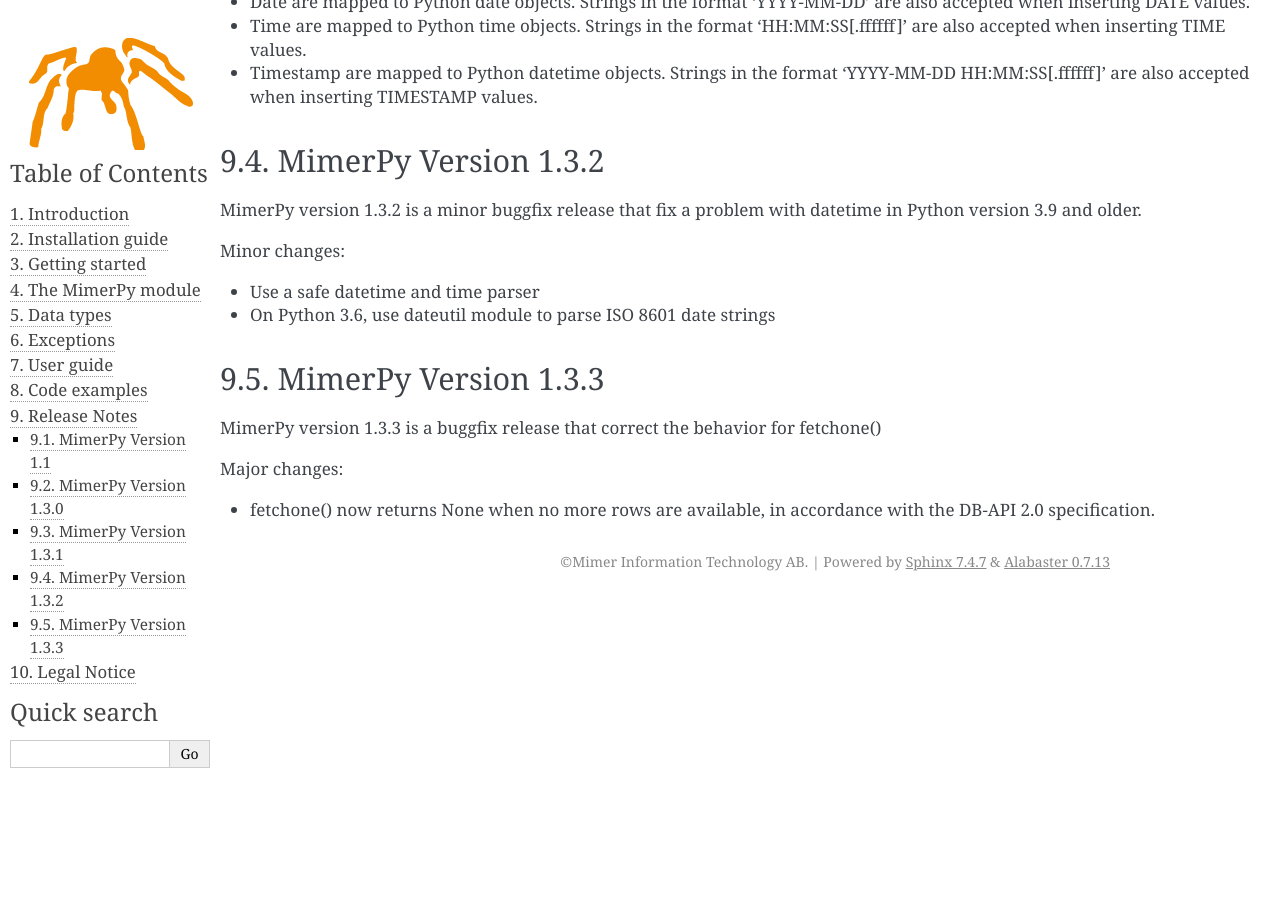
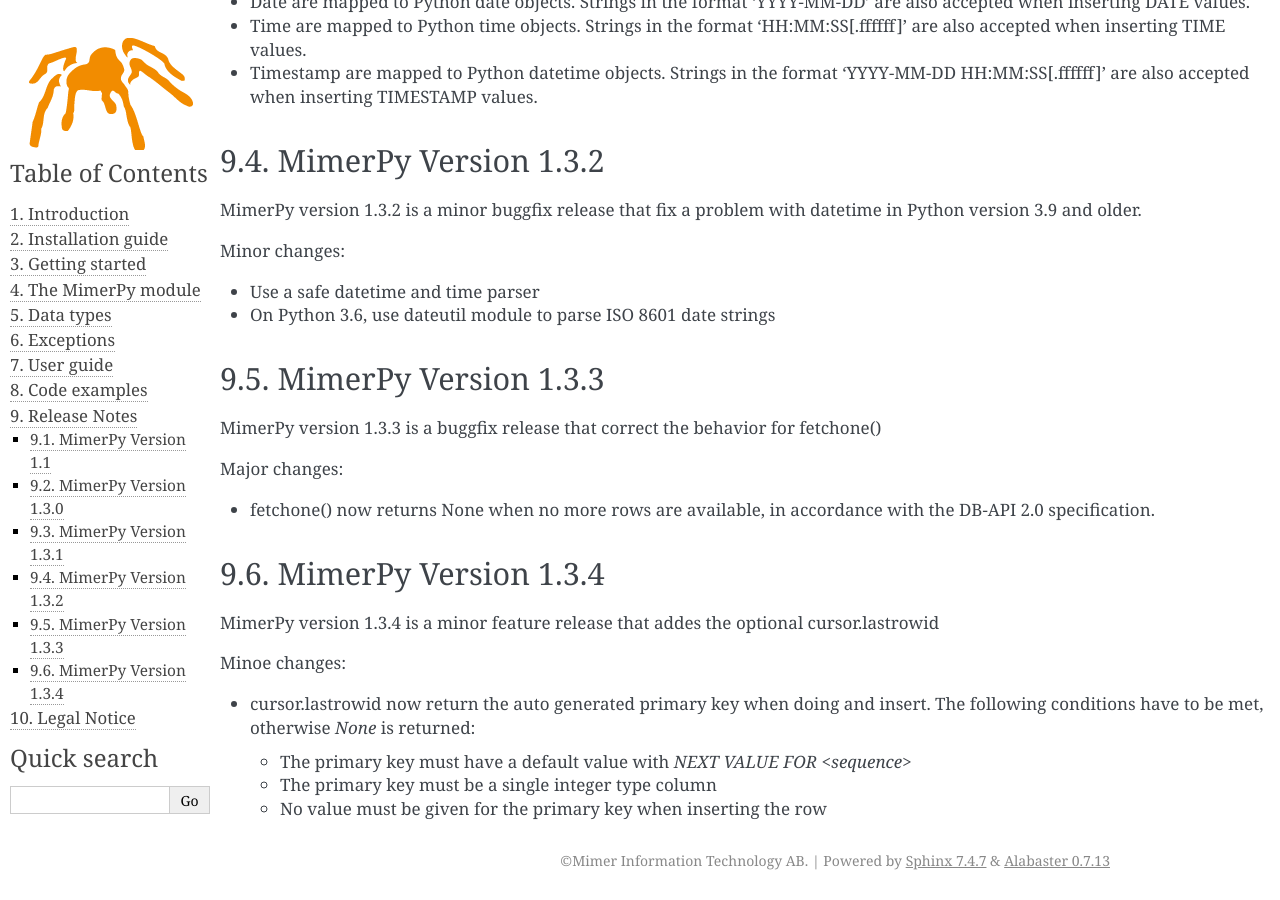
Before and after one commit to mimersql/MimerPy, a Sphinx documentation site: the page built from doc/releasenotes.rst, in a window 1280 px wide and 900 px high, scrolled down 975 px. Built offline with Sphinx 7.4.7, drawn with Linux system fonts in a browser that asks for light colours.

Commit message:
Add release notes for 1.3.4

```diff
--- a/doc/releasenotes.rst
+++ b/doc/releasenotes.rst
@@ -70,3 +70,15 @@
 Major changes:
 
 * fetchone() now returns None when no more rows are available, in accordance with the DB-API 2.0 specification.
+
+MimerPy Version 1.3.4
+---------------------
+MimerPy version 1.3.4 is a minor feature release that addes the optional cursor.lastrowid
+
+Minoe changes:
+
+* cursor.lastrowid now return the auto generated primary key when doing and insert. The following conditions have to be met, otherwise `None` is returned:
+
+  * The primary key must have a default value with `NEXT VALUE FOR <sequence>`
+  * The primary key must be a single integer type column
+  * No value must be given for the primary key when inserting the row
```
